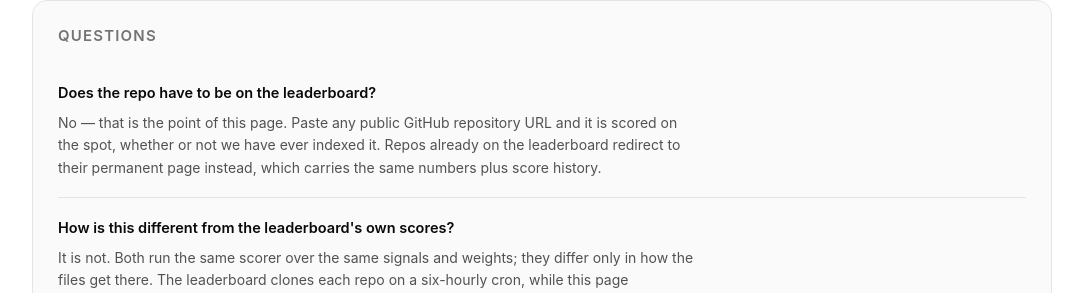
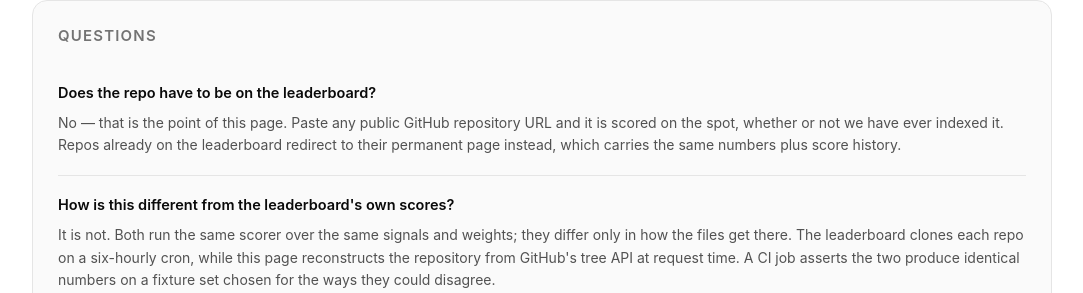
Before and after one commit to hsnice16/agent-friendly-code, a Next.js app: page /score in a window 1280 px wide. Shown: the part 507-800 px from the top of the page, without its empty margins (98-1181 px from the left). Built offline with nearby package versions, Linux system fonts and the light colour scheme; no server answers; the database is empty.

Commit message:
fix: let /score FAQ answers use the full panel width
The panel border already sets the measure; the sibling FAQ panels on
/skill and /action never capped their answers.

Co-Authored-By: Claude Opus 5 (1M context) <noreply@anthropic.com>

```diff
--- a/app/score/page.tsx
+++ b/app/score/page.tsx
@@ -164,7 +164,7 @@ export default function ScoreIndexPage() {
             {FAQ.map((entry) => (
               <div key={entry.q} className="border-b border-line py-3.5 last:border-b-0 last:pb-0">
                 <dt className="m-0 text-[14.5px] font-semibold text-ink">{entry.q}</dt>
-                <dd className="m-0 mt-1.5 max-w-[72ch] text-[14px] leading-relaxed text-ink-dim">
+                <dd className="m-0 mt-1.5 text-[14px] leading-relaxed text-ink-dim">
                   <Answer entry={entry} />
                 </dd>
               </div>
```
